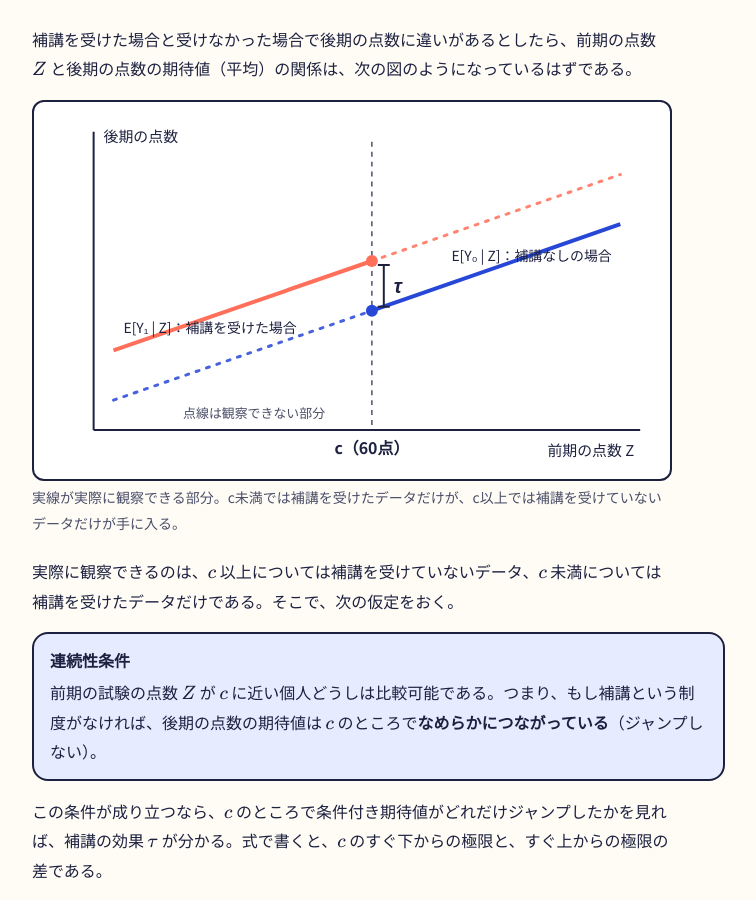
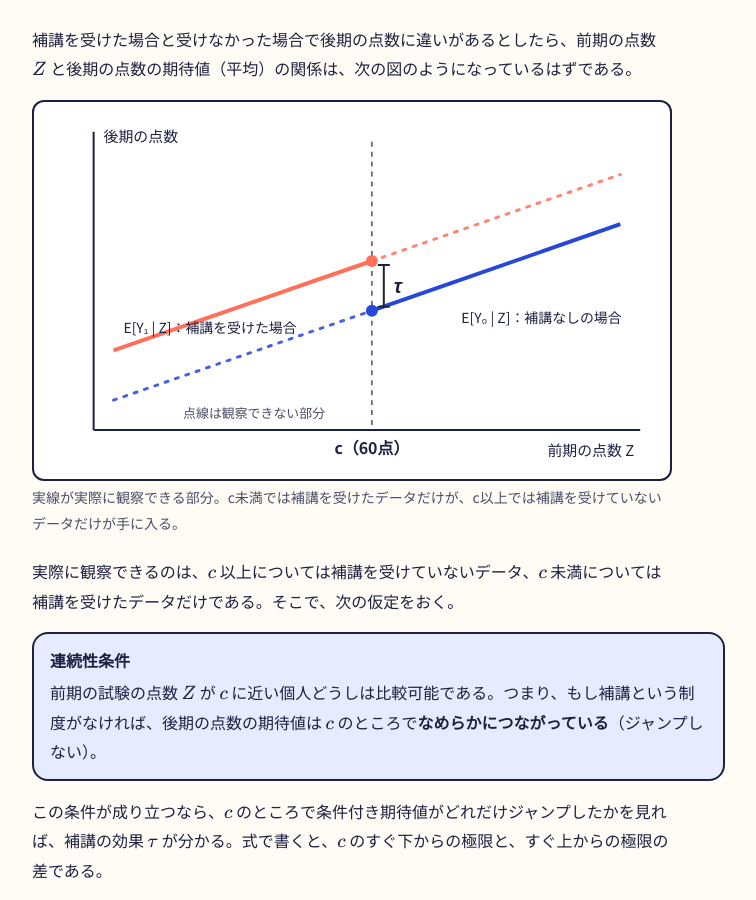
Before and after one commit to munetomoando/rdd10, a plain HTML site: page index.html in a window 1280 px wide. Shown: the part 5885-6785 px from the top of the page, without its empty margins (138-894 px from the left). Drawn offline with nearby package versions, Linux system fonts and the light colour scheme; a web font is replaced by a local one.

Commit message:
概念図のラベル位置を調整
Co-Authored-By: Claude Opus 5.5 <noreply@anthropic.com>
Claude-Session: https://claude.ai/code/session_019tVWF6epDcrUH3f2gASaHe

```diff
--- a/index.html
+++ b/index.html
@@ -383,7 +383,7 @@ print(average55)</textarea></div>
         <text x="362" y="192" font-size="20" font-weight="700" font-style="italic">τ</text>
         <circle class="dotA" cx="340" cy="160" r="6"/><circle class="dotB" cx="340" cy="210" r="6"/>
         <text x="90" y="232" font-size="14">E[Y₁ | Z]：補講を受けた場合</text>
-        <text x="420" y="160" font-size="14">E[Y₀ | Z]：補講なしの場合</text>
+        <text x="430" y="222" font-size="14">E[Y₀ | Z]：補講なしの場合</text>
         <text x="150" y="318" font-size="13" opacity=".8">点線は観察できない部分</text>
       </svg>
       <figcaption>実線が実際に観察できる部分。c未満では補講を受けたデータだけが、c以上では補講を受けていないデータだけが手に入る。</figcaption>
```
